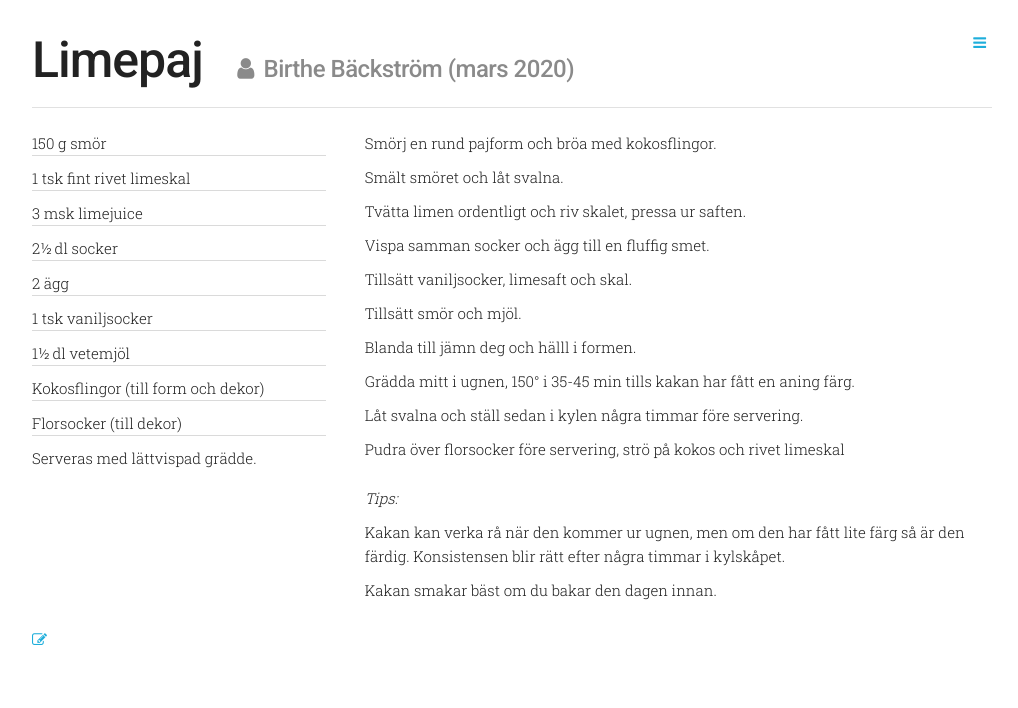
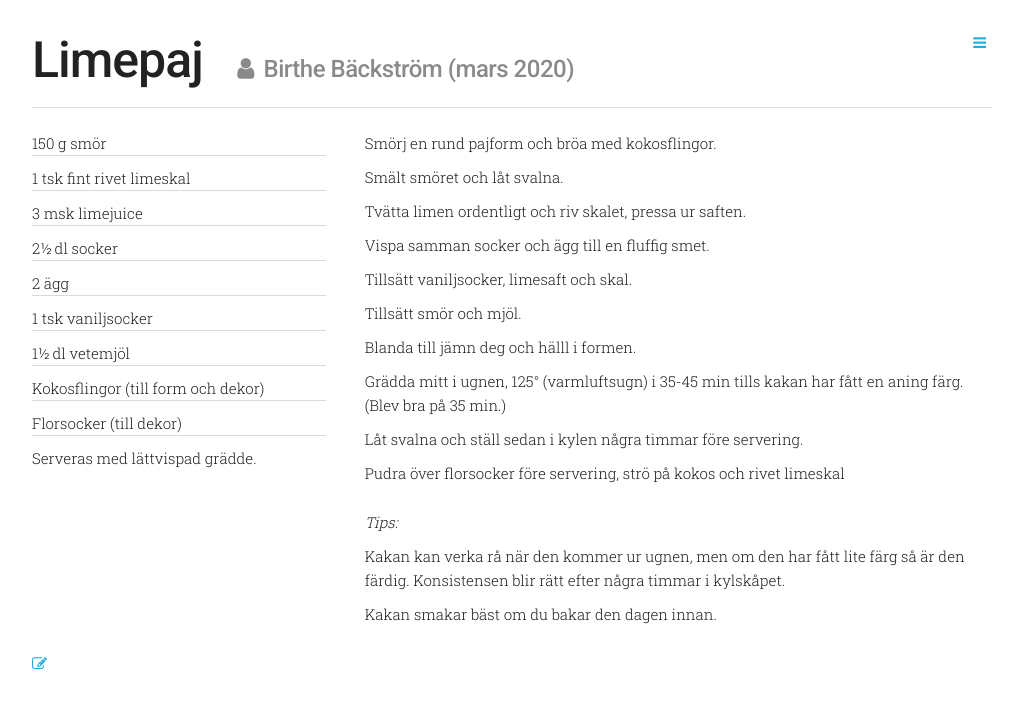
Before and after one commit to grapefrukt/recipes, a Jekyll site: the page built from _recipes/Limepaj.md, in a window 1280 px wide. Shown: the top 708 px of the page, without its empty margins (128-1146 px from the left). Built offline with Jekyll 4.4.1, drawn with Linux system fonts in a browser that asks for light colours.

Commit message:
Adjusted cook time

```diff
--- a/_recipes/Limepaj.md
+++ b/_recipes/Limepaj.md
@@ -20,7 +20,7 @@ tags: [ efterrätter, pajer ]
 * Tillsätt vaniljsocker, limesaft och skal.
 * Tillsätt smör och mjöl.
 * Blanda till jämn deg och hälll i formen.
-* Grädda mitt i ugnen, 150° i 35-45 min tills kakan har fått en aning färg.
+* Grädda mitt i ugnen, 125° (varmluftsugn) i 35-45 min tills kakan har fått en aning färg. (Blev bra på 35 min.)
 * Låt svalna och ställ sedan i kylen några timmar före servering.
 * Pudra över florsocker före servering, strö på kokos och rivet limeskal
 
```
